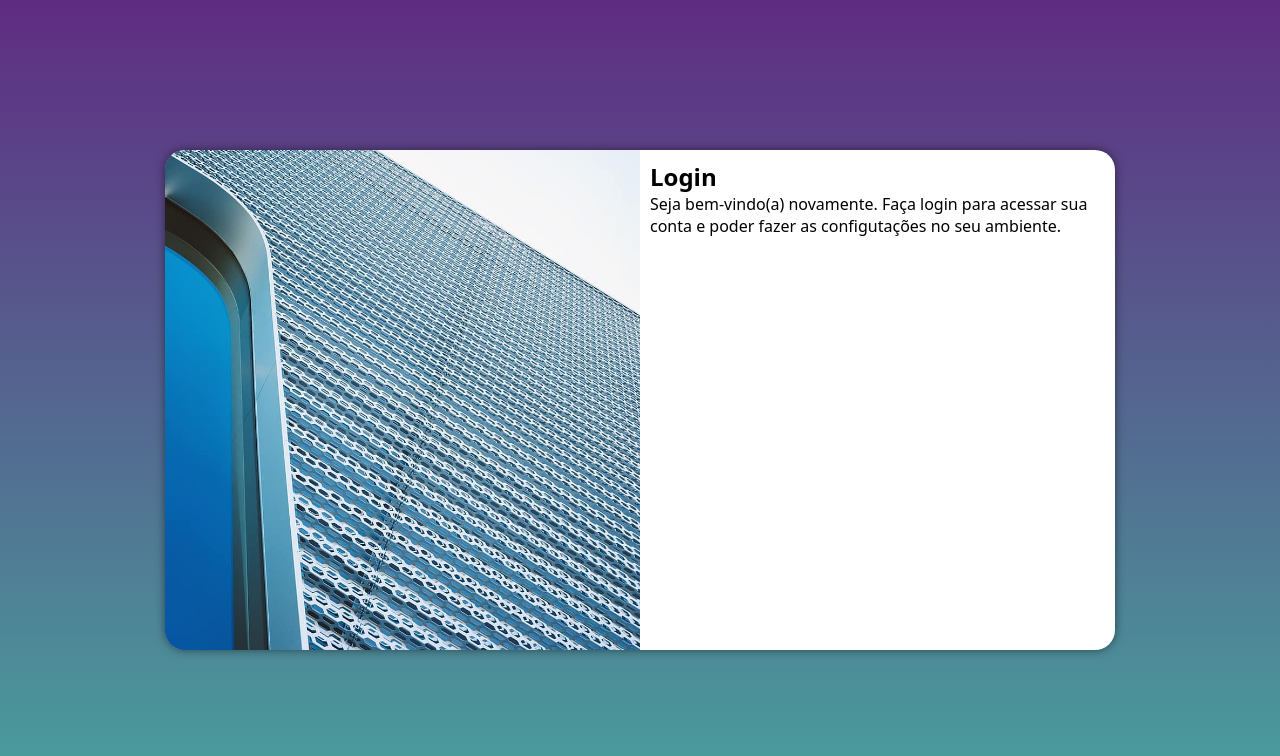
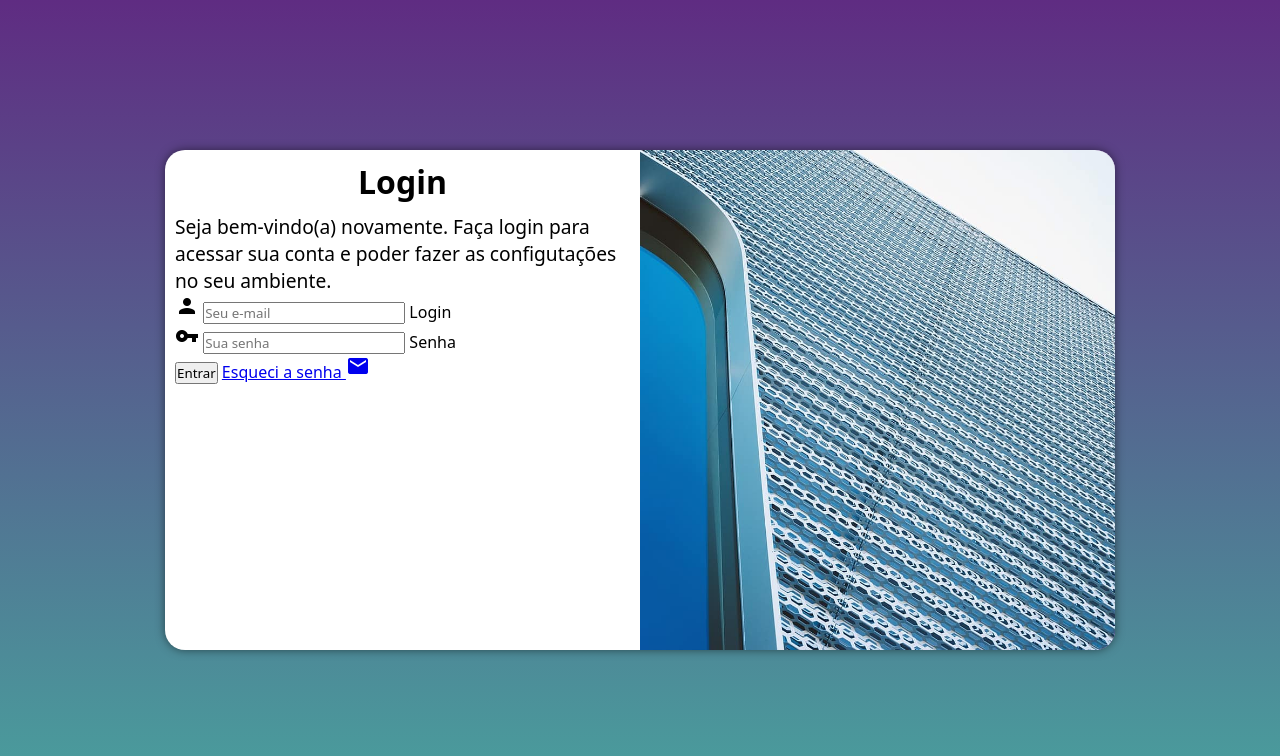
Before and after one commit to WillianQuintino/projeto-login, a plain HTML site: page index.html in a window 1280 px wide. Drawn offline with Linux system fonts and the light colour scheme.

Commit message:
adicionei o formulario

```diff
--- a/estilos/media-query.css
+++ b/estilos/media-query.css
@@ -41,13 +41,21 @@ Grandes telas: acima de 1200px
     }
 
     section#login > div#imagem {
-        float: left;
+        float: right;
         width: 50%;
         height: 100%;
     }
 
     section#login > div#formulario {
-        float: right;
+        float: left;
         width: 50%;
     }
+
+    div#formulario > h1 {
+        font-size: 2em;
+    }
+
+    div#formulario > p {
+        font-size: 1.2em;
+    }
 }
--- a/estilos/style.css
+++ b/estilos/style.css
@@ -54,3 +54,12 @@ section#login > div#formulario {
     display: block;
     padding: 10px;
 }
+
+div#formulario > h1 {
+    text-align: center;
+    margin-bottom: 10px;
+}
+
+div#formulario > p {
+    font-size: 0.8em;
+}
--- a/index.html
+++ b/index.html
@@ -4,6 +4,7 @@
     <meta charset="UTF-8">
     <meta name="viewport" content="width=device-width, initial-scale=1.0">
     <title>Login</title>
+    <link href='https://fonts.googleapis.com/css?family=Material+Icons' rel='stylesheet'>
     <link rel="stylesheet" href="estilos/style.css">
     <link rel="stylesheet" href="estilos/media-query.css">
 </head>
@@ -16,8 +17,19 @@
             <div id="formulario">
                 <h1>Login</h1>
                 <p>Seja bem-vindo(a) novamente. Faça login para acessar sua conta e poder fazer as configutações no seu ambiente.</p>
-                <form action="login.php" method="post">
-
+                <form action="login.php" method="post" autocomplete="on">
+                    <div class="campo">
+                        <i class="material-icons">person</i>
+                        <input type="email" name="login" id="ilogin" placeholder="Seu e-mail" autocomplete="email" required maxlength="30">
+                        <label for="ilogin">Login</label>
+                    </div>
+                    <div class="campo">
+                        <i class="material-icons">vpn_key</i>
+                        <input type="password" name="senha" id="isenha" placeholder="Sua senha" autocomplete="current-password" required minlength="8" maxlength="20">
+                        <label for="isenha" >Senha</label>
+                    </div>
+                    <input type="submit" value="Entrar">
+                    <a href="esqueci.html"> Esqueci a senha <i class="material-icons">mail</i></a>
                 </form>
             </div>
         </section>
```
